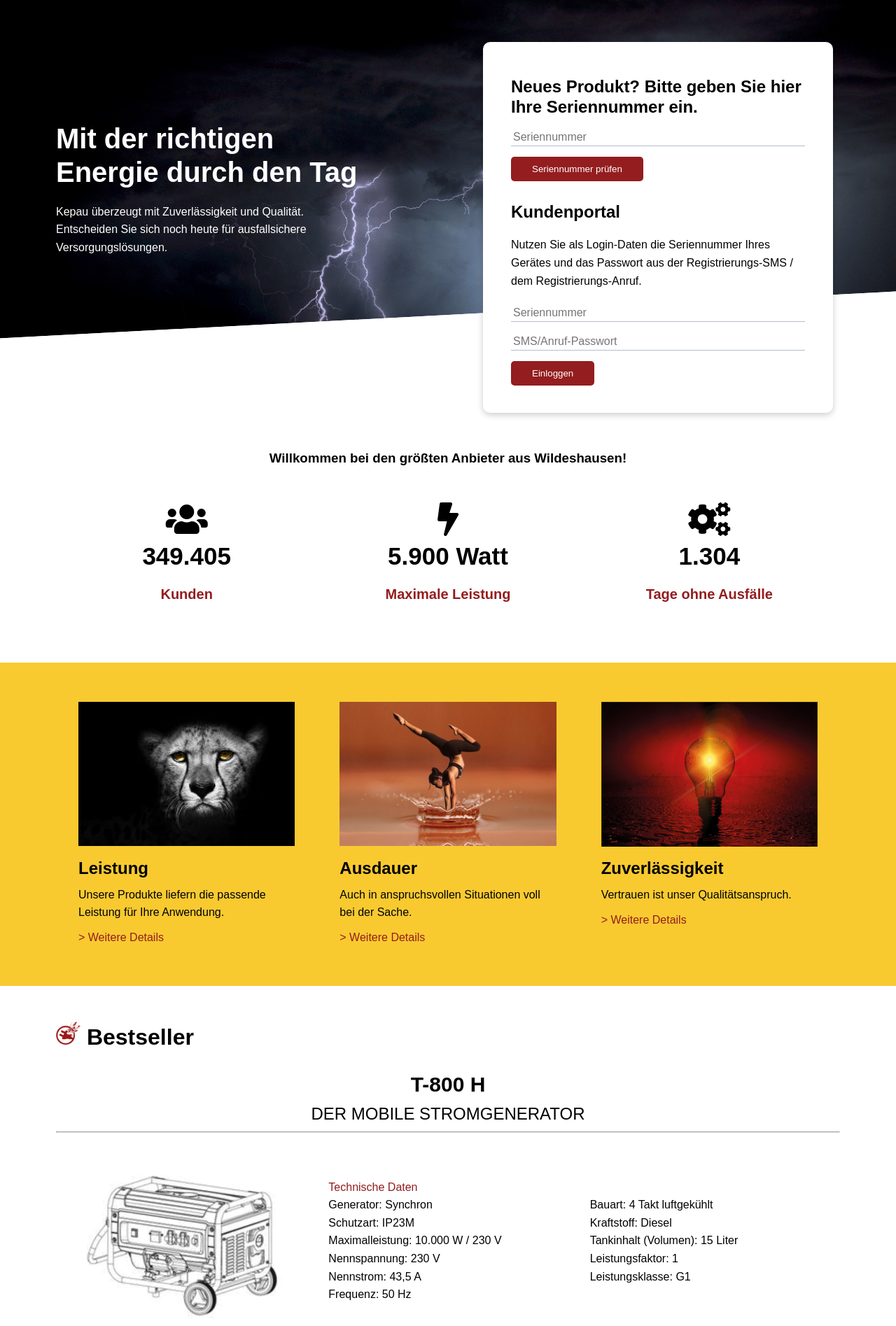
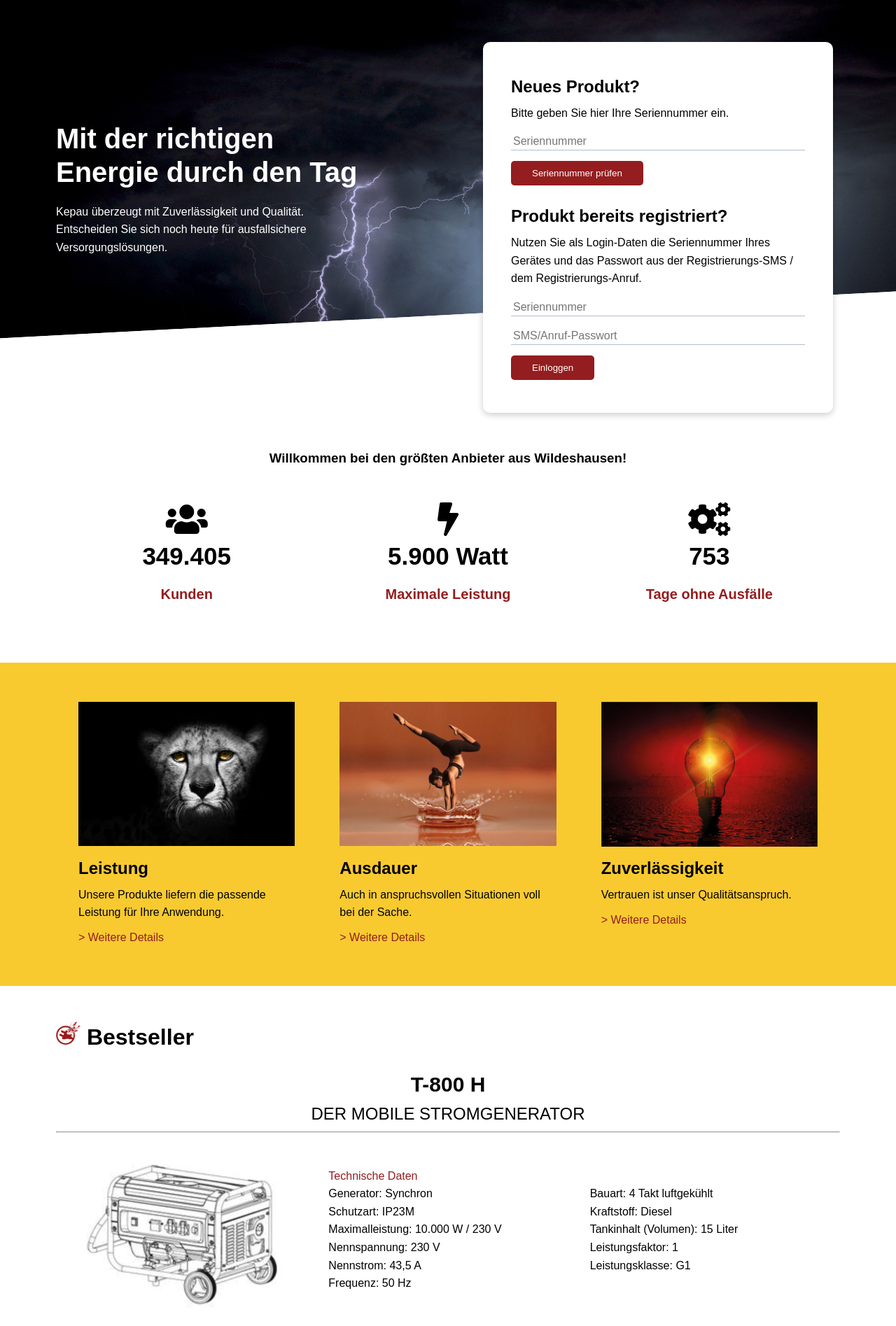
Before and after one commit to parzen/Demo, a PHP site: page /home.html in a window 1280 px wide. Shown: the part 102-1997 px from the top of the page at 70% size. Run offline with PHP 8.4, Linux system fonts and the light colour scheme.

Commit message:
- adaptiven Datenstring

```diff
--- a/css/style.css
+++ b/css/style.css
@@ -113,6 +113,10 @@ code, pre {
 
 .showcase-text {
     animation: slideInFromLeft 1s ease-in;
+}
+
+.showcase-form p {
+    margin: 10px 0;
 }
 
 .showcase-form {
--- a/css/utilities.css
+++ b/css/utilities.css
@@ -191,6 +191,31 @@ a:hover {
 }
 
 /* Padding */
+.px-1 {
+    padding-left: 1rem;
+    padding-right: 1rem;
+}
+
+.px-2 {
+    padding-left: 1.5rem;
+    padding-right: 1.5rem;
+}
+
+.px-3 {
+    padding-left: 2rem;
+    padding-right: 2rem;
+}
+
+.px-4 {
+    padding-left: 3rem;
+    padding-right: 3rem;
+}
+
+.px-5 {
+    padding-left: 4rem;
+    padding-right: 4rem;
+}
+
 .py-1 {
     padding: 1rem 0;
 }
--- a/home.html
+++ b/home.html
@@ -33,14 +33,15 @@
 
                 <div class="showcase-form card">
                     <form action="index.php#login_content" name="seriennummer" id="serienummer" method="POST">
-                        <h2>Neues Produkt? Bitte geben Sie hier Ihre Seriennummer ein.</h2>
+                        <h2>Neues Produkt?</h2>
+                        <p>Bitte geben Sie hier Ihre Seriennummer ein.</p>
                         <div class="form-control">
                             <input type="text" name="serialnumber" placeholder="Seriennummer" maxlength="20" required>
                         </div>
                         <input type="submit" value="Seriennummer prüfen" class="btn btn-secondary">
                     </form>
                     <form action="index.php#login_content" name="login" id="login" method="POST">
-                        <h2>Kundenportal</h2>
+                        <h2>Produkt bereits registriert?</h2>
                         <p>Nutzen Sie als Login-Daten die Seriennummer Ihres Gerätes und das Passwort aus der
                             Registrierungs-SMS / dem Registrierungs-Anruf.</p>
                         <div class="form-control">
@@ -75,7 +76,7 @@
                     </div>
                     <div>
                         <i class="fas fa-cogs fa-3x"></i>
-                        <h3>1.304</h3>
+                        <h3 id="daysGone">1.304</h3>
                         <p class="text-secondary">Tage ohne Ausfälle</p>
                     </div>
                 </div>
@@ -118,8 +119,8 @@
                     <hr>
                 </div>
                 <div class="generator grid grid-3">
-                    <img src="images/Generator.png" alt="" class="p-1">
-                    <div class="data1 p-1">
+                    <img src="images/Generator.png" alt="" class="px-1">
+                    <div class="data1 px-1">
                         <div class="text-secondary">
                             Technische Daten
                         </div>
@@ -130,7 +131,7 @@
                         Nennstrom: 43,5 A<br>
                         Frequenz: 50 Hz
                     </div>
-                    <div class="data2 p-1">
+                    <div class="data2 px-1">
                         Bauart: 4 Takt luftgekühlt<br>
                         Kraftstoff: Diesel<br>
                         Tankinhalt (Volumen): 15 Liter<br>
@@ -195,6 +196,18 @@
             document.getElementById("serienummer").classList.toggle("hidden");
             document.getElementById("login").classList.toggle("hidden");
         }
+
+        daysGone();
+        function daysGone() {
+            var one = new Date(2019, 00, 02);
+            var two = new Date();
+
+            var millisecondsPerDay = 1000 * 60 * 60 * 24;
+            var millisBetween = two.getTime() - one.getTime();
+            var days = millisBetween / millisecondsPerDay;
+
+            document.getElementById("daysGone").innerHTML = Math.floor(days);
+        }
     </script>
 </body>
 
```
